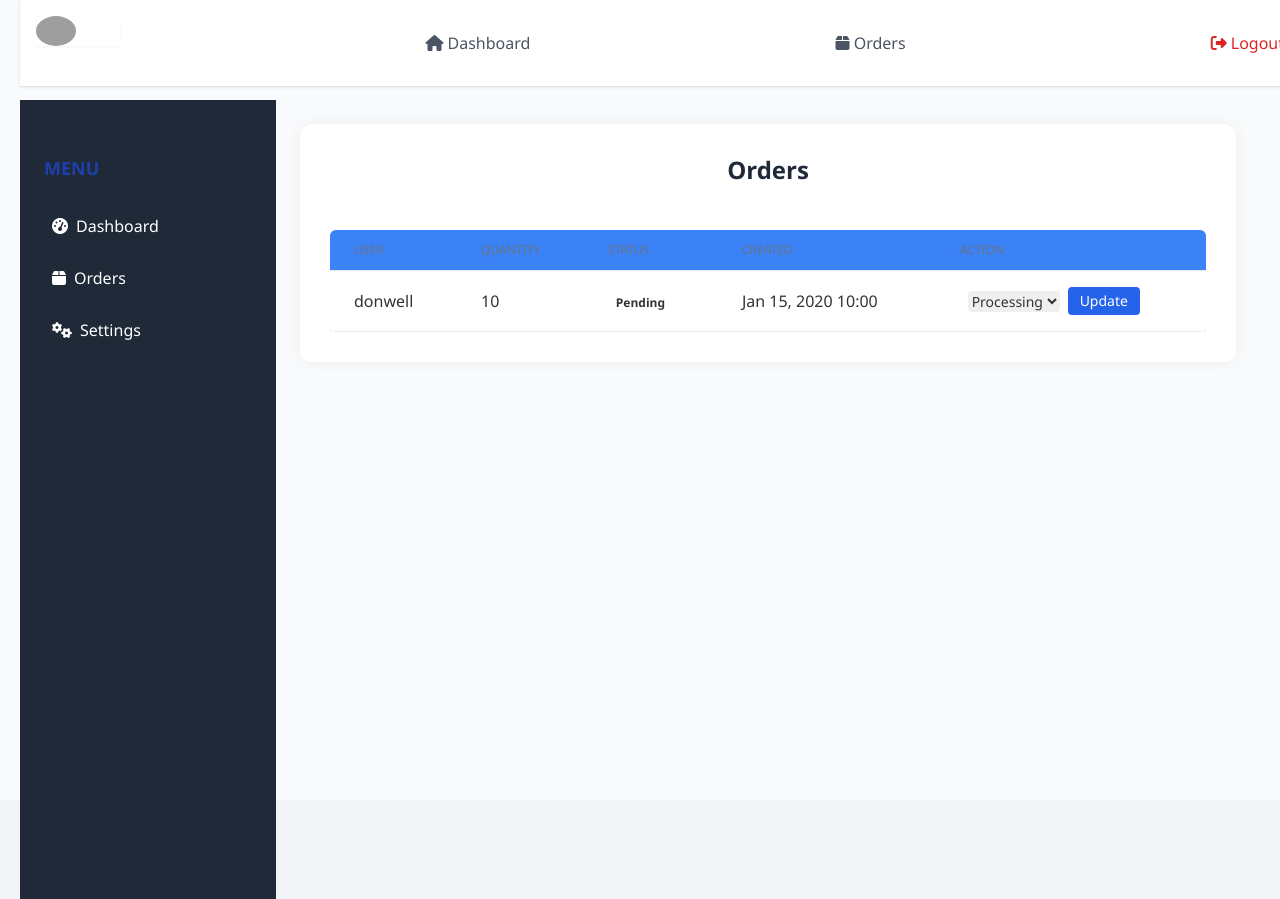
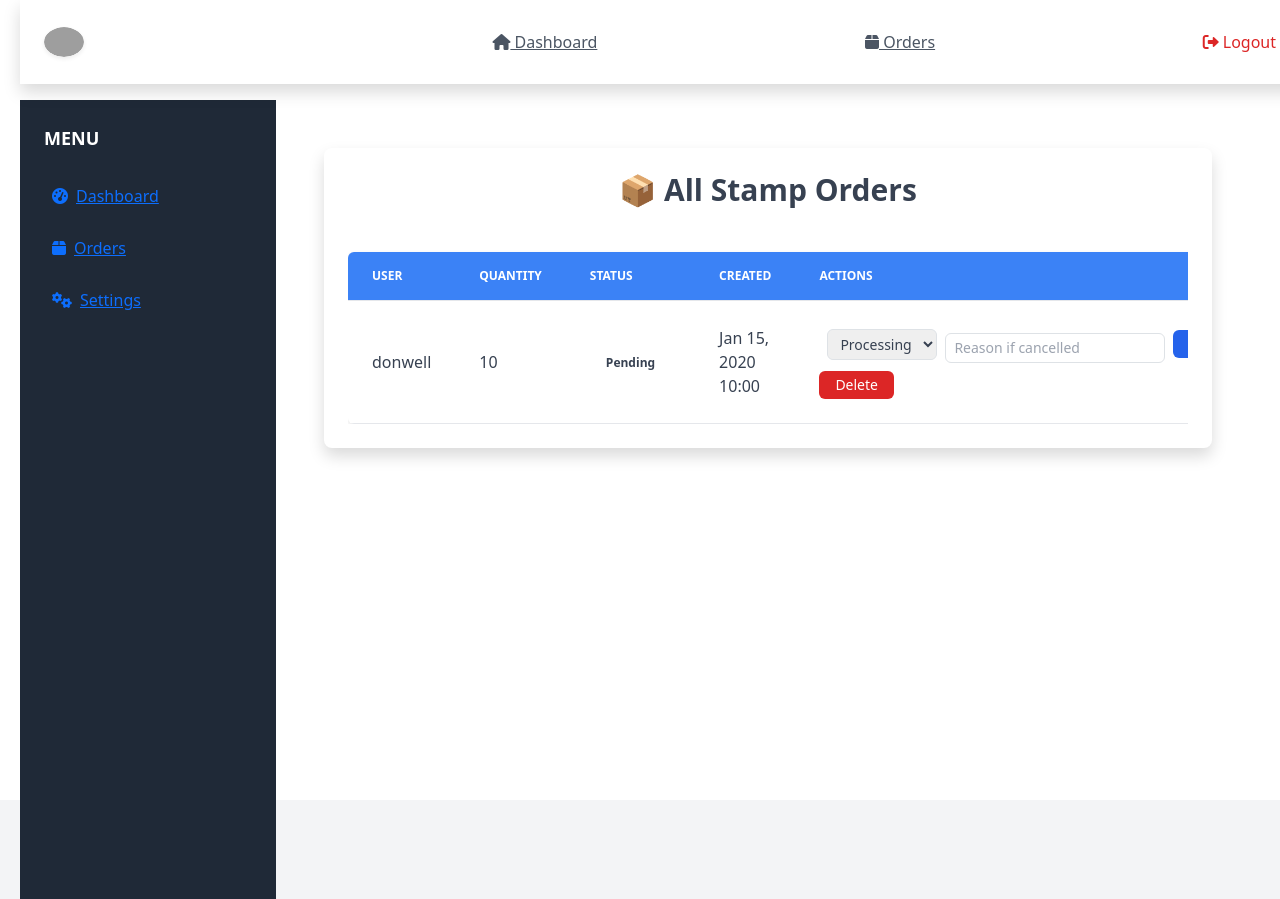
Before and after one commit to JackDonwel/1int, a Django app: page /dashboard/orders/ in a window 1280 px wide. Shown: the top 899 px of the page. Run offline with Django 4.2, Linux system fonts and the light colour scheme; a user stored in the database is signed in; data comes from the database, SQL or seed files in the repository; tables that the repository leaves empty hold one stand-in row (values such as "Sample post"); grey boxes are pictures that could not be loaded.

Commit message:
Update orders.html

```diff
--- a/templates/admin/orders.html
+++ b/templates/admin/orders.html
@@ -1,53 +1,80 @@
+
 {% extends "admin/base_site.html" %}
+{% block title %}Admin Orders Panel{% endblock %}
+
+{% block extrahead %}
+{% load static %}
+<link rel="stylesheet" href="{% static 'admin/css/custom_dashboard.css' %}">
+<link href="https://cdn.jsdelivr.net/npm/bootstrap@5.3.5/dist/css/bootstrap.min.css" rel="stylesheet">
+<link rel="stylesheet" href="https://cdnjs.cloudflare.com/ajax/libs/font-awesome/6.0.0-beta3/css/all.min.css">
+{% endblock %}
+
 {% block content %}
-<div class="container mx-auto px-4 py-8 bg-white shadow rounded-lg">
-    <h1 class="text-2xl font-semibold text-gray-800 text-center mb-6">Orders</h1>
+
+
+    <!-- Main Content -->
+    <div class="flex-1 p-6">
+        <div class="bg-white p-6 rounded-lg shadow">
+            <h1 class="text-3xl font-bold text-gray-700 text-center mb-6">📦 All Stamp Orders</h1>
             <div class="overflow-x-auto">
-        <table class="min-w-full divide-y divide-gray-200">
-            <thead class="bg-gray-100">
+                <table class="min-w-full bg-white divide-y divide-gray-200 rounded">
+                    <thead class="bg-gray-50 text-xs font-semibold text-gray-600 uppercase">
                         <tr>
-                    <th class="px-6 py-3 text-left text-xs font-medium text-gray-500 uppercase">User</th>
-                    <th class="px-6 py-3 text-left text-xs font-medium text-gray-500 uppercase">Quantity</th>
-                    <th class="px-6 py-3 text-left text-xs font-medium text-gray-500 uppercase">Status</th>
-                    <th class="px-6 py-3 text-left text-xs font-medium text-gray-500 uppercase">Created</th>
-                    <th class="px-6 py-3 text-left text-xs font-medium text-gray-500 uppercase">Action</th>
+                            <th class="px-6 py-3 text-left">User</th>
+                            <th class="px-6 py-3 text-left">Quantity</th>
+                            <th class="px-6 py-3 text-left">Status</th>
+                            <th class="px-6 py-3 text-left">Created</th>
+                            <th class="px-6 py-3 text-left">Actions</th>
                         </tr>
                     </thead>
-            <tbody class="bg-white divide-y divide-gray-300">
+                    <tbody class="text-gray-700 divide-y divide-gray-300">
                         {% for order in orders %}
-                <tr>
-                    <td class="px-6 py-4 whitespace-nowrap">{{ order.user }}</td>
-                    <td class="px-6 py-4 whitespace-nowrap">{{ order.quantity }}</td>
-                    <td class="px-6 py-4 whitespace-nowrap">
-                        <span class="px-2 inline-flex text-xs leading-5 font-semibold rounded-full
-                                     {% if order.status == 'processing' %}bg-yellow-100 text-yellow-800
-                                     {% elif order.status == 'shipped' %}bg-blue-100 text-blue-800
-                                     {% elif order.status == 'delivered' %}bg-green-100 text-green-800
-                                     {% elif order.status == 'cancelled' %}bg-red-100 text-red-800
+                        <tr class="hover:bg-gray-50 transition">
+                            <td class="px-6 py-4">{{ order.user }}</td>
+                            <td class="px-6 py-4">{{ order.quantity }}</td>
+                            <td class="px-6 py-4">
+                                <span class="inline-block px-3 py-1 rounded-full text-xs font-semibold
+                                    {% if order.status == 'processing' %} bg-yellow-200 text-yellow-800
+                                    {% elif order.status == 'shipped' %} bg-blue-200 text-blue-800
+                                    {% elif order.status == 'delivered' %} bg-green-200 text-green-800
+                                    {% elif order.status == 'cancelled' %} bg-red-200 text-red-800
                                     {% endif %}">
                                     {{ order.status|title }}
                                 </span>
                             </td>
-                    <td class="px-6 py-4 whitespace-nowrap">{{ order.created|date:"M d, Y H:i" }}</td>
-                    <td class="px-6 py-4 whitespace-nowrap">
-                        <form method="post" class="flex items-center space-x-2">
+                            <td class="px-6 py-4">{{ order.created|date:"M d, Y H:i" }}</td>
+                            <td class="px-6 py-4 space-y-2">
+                                <form method="post" class="flex flex-col md:flex-row md:items-center md:space-x-2">
                                     {% csrf_token %}
                                     <input type="hidden" name="order_id" value="{{ order.id }}">
-                            <select name="status" class="rounded border-gray-300 text-sm">
+                                    <select name="status" class="rounded border border-gray-300 text-sm py-1 px-2">
                                         <option value="processing">Processing</option>
                                         <option value="shipped">Shipped</option>
                                         <option value="delivered">Delivered</option>
                                         <option value="cancelled">Cancelled</option>
                                     </select>
+                                    <input type="text" name="cancel_reason" placeholder="Reason if cancelled" class="mt-2 md:mt-0 rounded border border-gray-300 text-sm py-1 px-2">
                                     <button type="submit" class="bg-blue-600 hover:bg-blue-700 text-white px-3 py-1 rounded text-sm">
                                         Update
                                     </button>
                                 </form>
+                                <form method="post" action="{% url 'delete_order' order.id %}">
+                                    {% csrf_token %}
+                                    <button type="submit" class="bg-red-600 hover:bg-red-700 text-white px-3 py-1 rounded text-sm">
+                                        Delete
+                                    </button>
+                                </form>
                             </td>
+                        </tr>
+                        {% empty %}
+                        <tr>
+                            <td colspan="5" class="text-center text-gray-500 py-6">No orders found.</td>
                         </tr>
                         {% endfor %}
                     </tbody>
                 </table>
             </div>
         </div>
+    </div>
+</div>
 {% endblock %}
```
Lines whose indentation alone changed are shown as unchanged.
